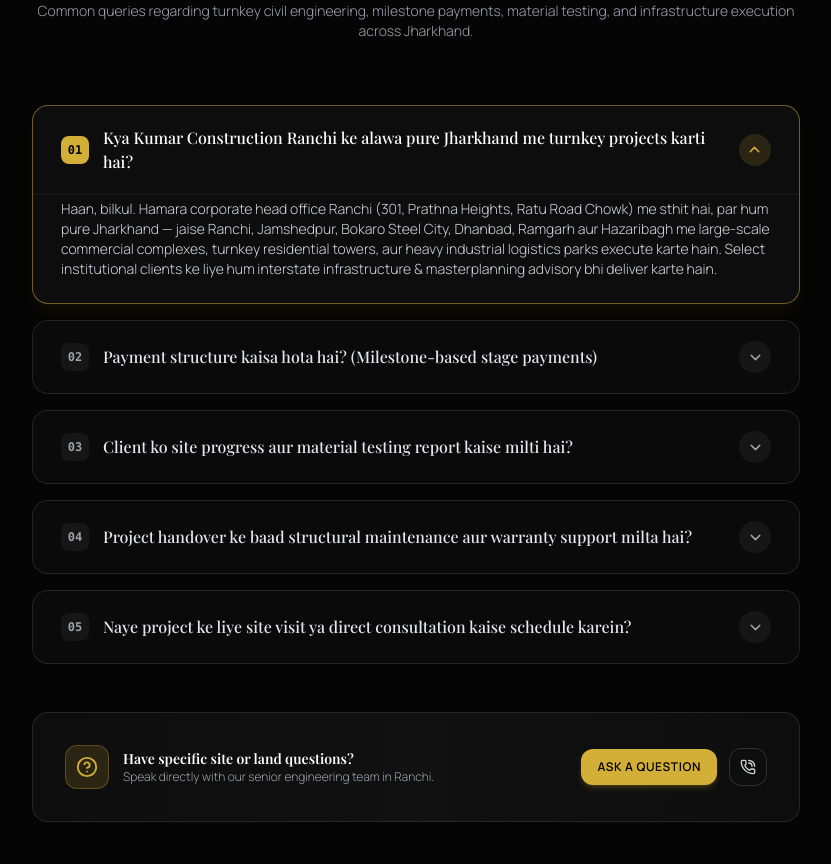
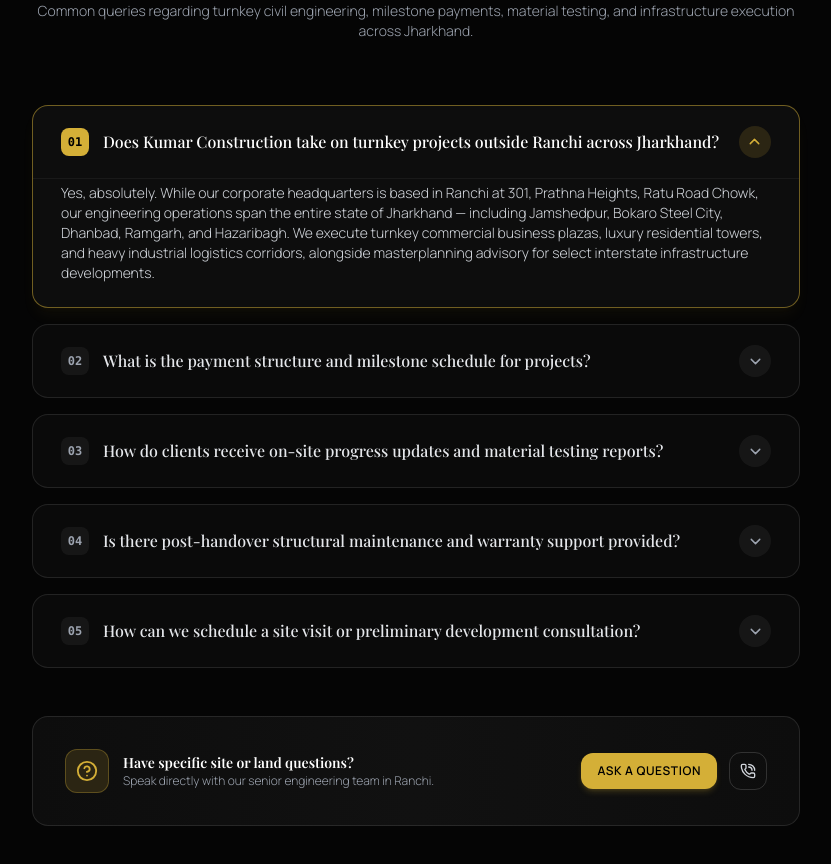
Before and after one commit to codewithganeshhh/real-estate-website, a React (Vite) app: page / in a window 1280 px wide. Shown: the part 4820-5684 px from the top of the page, without its empty margins (224-1055 px from the left). Built offline with nearby package versions, Linux system fonts and the light colour scheme; a web font is replaced by a local one.

Commit message:
feat: add FAQSection component with interactive accordion for client queries

```diff
--- a/src/components/FAQSection.jsx
+++ b/src/components/FAQSection.jsx
@@ -8,24 +8,24 @@ export default function FAQSection() {
 
   const faqs = [
     {
-      question: "Kya Kumar Construction Ranchi ke alawa pure Jharkhand me turnkey projects karti hai?",
-      answer: "Haan, bilkul. Hamara corporate head office Ranchi (301, Prathna Heights, Ratu Road Chowk) me sthit hai, par hum pure Jharkhand — jaise Ranchi, Jamshedpur, Bokaro Steel City, Dhanbad, Ramgarh aur Hazaribagh me large-scale commercial complexes, turnkey residential towers, aur heavy industrial logistics parks execute karte hain. Select institutional clients ke liye hum interstate infrastructure & masterplanning advisory bhi deliver karte hain."
+      question: "Does Kumar Construction take on turnkey projects outside Ranchi across Jharkhand?",
+      answer: "Yes, absolutely. While our corporate headquarters is based in Ranchi at 301, Prathna Heights, Ratu Road Chowk, our engineering operations span the entire state of Jharkhand — including Jamshedpur, Bokaro Steel City, Dhanbad, Ramgarh, and Hazaribagh. We execute turnkey commercial business plazas, luxury residential towers, and heavy industrial logistics corridors, alongside masterplanning advisory for select interstate infrastructure developments."
     },
     {
-      question: "Payment structure kaisa hota hai? (Milestone-based stage payments)",
-      answer: "Kumar Construction 100% transparent, milestone-linked escrow payment structure par kaam karta hai. Har payment stage-wise deliverables par mapped hoti hai — jaise Geotechnical Testing & Foundation, Ground-Floor RCC Casting, Superstructure Slab Handover, Brickwork & MEP Rough-Ins, aur Final Finishing/Occupancy. Client ko har milestone par NABL lab test aur third-party structural audit report milne ke baad hi agle phase ki payment release karni hoti hai."
+      question: "What is the payment structure and milestone schedule for projects?",
+      answer: "Kumar Construction operates on a 100% transparent, milestone-linked escrow payment framework. Payments are strictly mapped to verified construction stages — such as Geotechnical Testing & Foundation, Ground-Floor RCC Casting, Superstructure Slab Handover, Brickwork & MEP Rough-Ins, and Final Handover. Clients release subsequent funds only after on-site milestone delivery and third-party NABL lab quality clearance."
     },
     {
-      question: "Client ko site progress aur material testing report kaise milti hai?",
-      answer: "Hum complete institutional transparency ensure karte hain. Har project ke client ko weekly high-resolution site progress photos, drone video updates, aur material quality certificates provide kiye jaate hain. Isme Fe 550D primary TMT steel tensile reports, RMC concrete cube compressive strength tests (M30-M45 grade), aur anti-termite/waterproofing certifications shamil hote hain jo dedicated digital dashboard aur WhatsApp desk par directly share hote hain."
+      question: "How do clients receive on-site progress updates and material testing reports?",
+      answer: "We maintain institutional transparency throughout execution. Clients receive weekly high-definition photo documentation, drone progression footage, and certified material inspection certificates. These include Primary Fe 550D TMT tensile test results, RMC concrete cube compressive strength tests (M30–M45 grade), and anti-termite/waterproofing certifications delivered via our client desk and WhatsApp portal."
     },
     {
-      question: "Project handover ke baad structural maintenance aur warranty support milta hai?",
-      answer: "Ji haan. Turnkey delivery ke baad Kumar Construction structural stability certificate, waterproofing warranty, aur post-handover defect liability maintenance contract provide karta hai. Handover ke initial 12 se 24 mahine ke dauran hamari civil maintenance cell regular structural audits aur preventive inspections conduct karti hai taaki building ki structural longevity hamesha pristine rahe."
+      question: "Is there post-handover structural maintenance and warranty support provided?",
+      answer: "Yes. Every turnkey project delivered by Kumar Construction includes comprehensive structural stability certification, waterproofing warranties, and a post-handover defect liability maintenance contract. Over the initial 12 to 24 months, our civil engineering maintenance cell conducts periodic structural audits and preventive inspections to ensure enduring structural longevity."
     },
     {
-      question: "Naye project ke liye site visit ya direct consultation kaise schedule karein?",
-      answer: "Aap hamare corporate headquarters (301, Prathna Heights, Ratu Road Chowk, Ranchi) me physical consultation schedule kar sakte hain ya apni site ke liye preliminary geotechnical feasibility inspection book kar sakte hain. Founder & Managing Director Praful Kumar Sahu ki executive engineering desk se direct connect karne ke liye hamare phone desk (+91 90712 79996) ya Contact inquiry form ke zariye turant jud sakte hain."
+      question: "How can we schedule a site visit or preliminary development consultation?",
+      answer: "You can schedule an in-person meeting at our Ranchi corporate headquarters (301, Prathna Heights, Ratu Road Chowk) or book an on-site geotechnical and development feasibility inspection. To connect directly with Founder & Managing Director Praful Kumar Sahu's executive desk, reach our phone desk at +91 90712 79996 or submit an inquiry through our Contact page."
     }
   ];
 
```
